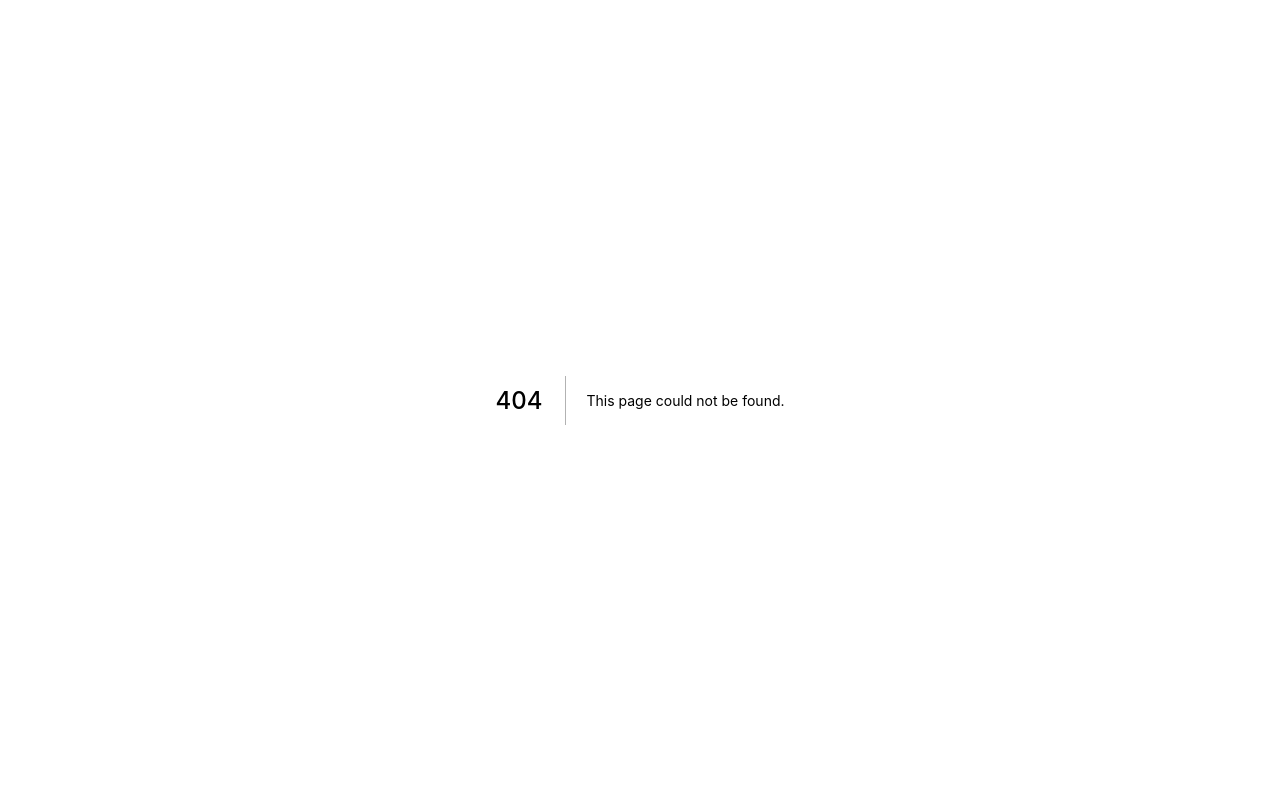
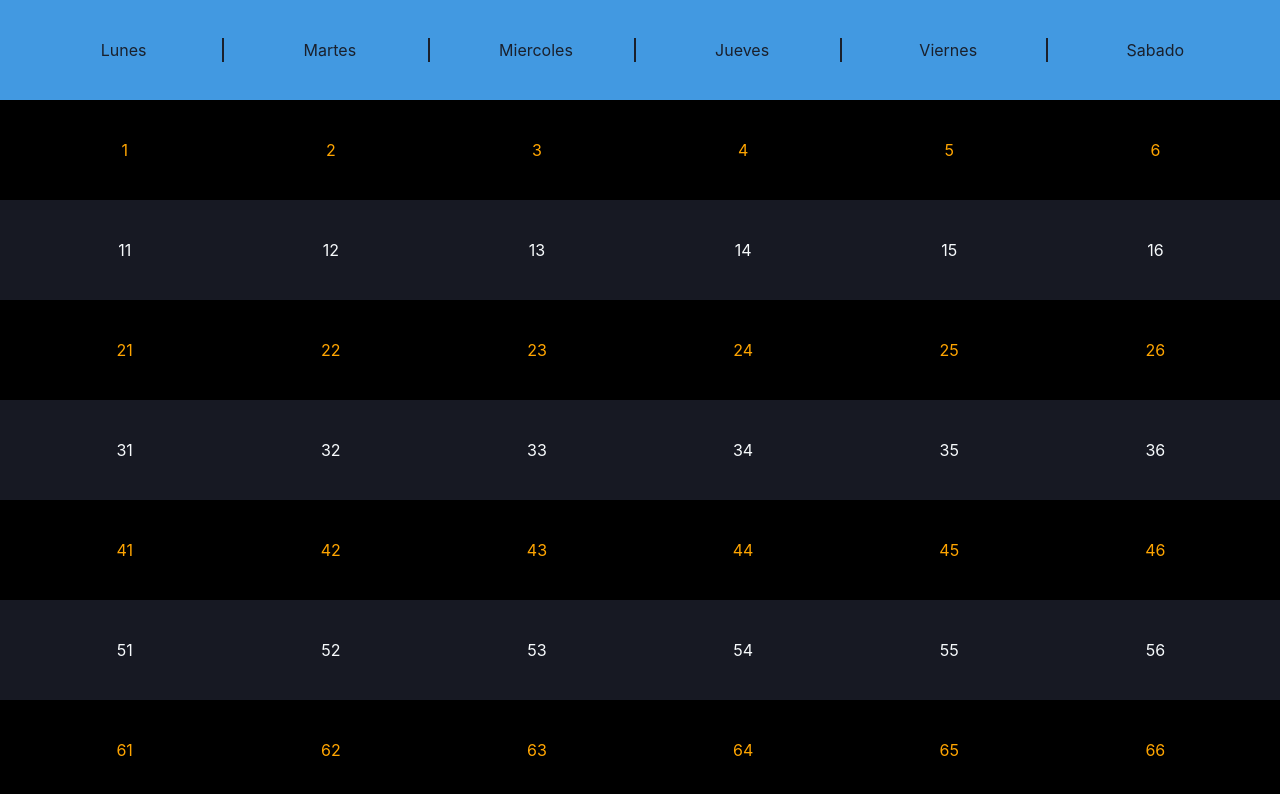
Before and after one commit to Paskiben/ProyectoTallerIVS4, a Next.js app: page /showschedule in a window 1280 px wide. Before the commit this address had no page. Shown: the top 794 px of the page. Built offline with nearby package versions, Linux system fonts and the light colour scheme.

Commit message:
Tablita prosita

```diff
--- /dev/null
+++ b/pages/showschedule.js
@@ -0,0 +1,42 @@
+import { Flex, HStack, VStack, Text } from "@chakra-ui/react";
+
+function readScheduleMatrix() {
+    let lines = [(<HStack key="bar1" h="12.5%" w="100%" bgColor={"blue.400"} px="2%">
+            <Text key="Lunes" w="16.6%" textAlign="center" borderRight="2px">Lunes</Text>
+            <Text key="Martes" w="16.6%" textAlign="center" borderRight="2px">Martes</Text>
+            <Text key="Miercoles" w="16.6%" textAlign="center" borderRight="2px">Miercoles</Text>
+            <Text key="Jueves" w="16.6%" textAlign="center" borderRight="2px">Jueves</Text>
+            <Text key="Viernes" w="16.6%" textAlign="center" borderRight="2px">Viernes</Text>
+            <Text key="Sabado" w="16.6%" textAlign="center">Sabado</Text>
+    </HStack>)]
+
+
+    for (let i = 0; i < 7; i++)
+        lines.push(
+        <HStack key={i*10}
+        h="12.5%"
+        w="100%"
+        px="2%"
+        bgColor={i&1?"gray.900":"black"}
+        color={i&1?"gray.50":"orange"} >
+            <Text key={i*10 + 1} w="16.6%" textAlign="center">{i*10 + 1}</Text>
+            <Text key={i*10 + 2} w="16.6%" textAlign="center">{i*10 + 2}</Text>
+            <Text key={i*10 + 3} w="16.6%" textAlign="center">{i*10 + 3}</Text>
+            <Text key={i*10 + 4} w="16.6%" textAlign="center">{i*10 + 4}</Text>
+            <Text key={i*10 + 5} w="16.6%" textAlign="center">{i*10 + 5}</Text>
+            <Text key={i*10 + 6} w="16.6%" textAlign="center">{i*10 + 6}</Text>
+        </HStack>)
+
+
+    return (lines)
+}
+
+export default function showschedule() {
+    return (
+        <>
+            <VStack h="100vh" spacing="0px">
+                {readScheduleMatrix()}
+            </VStack>
+        </>
+    )
+}
```
Also changed, not shown: public/data/9000.json (added, +50 -0 lines).
